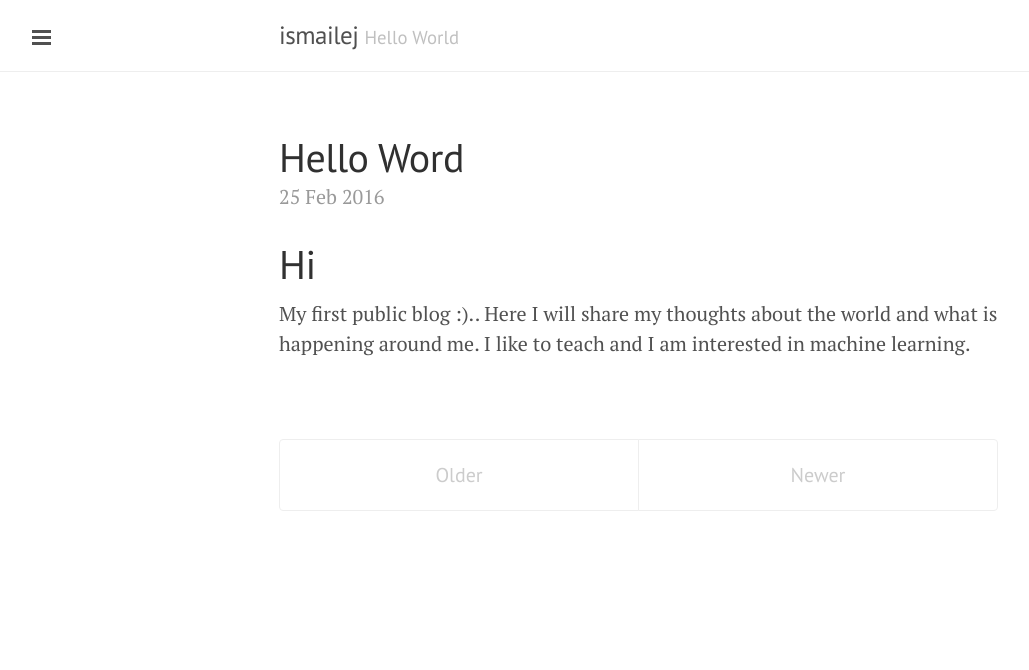
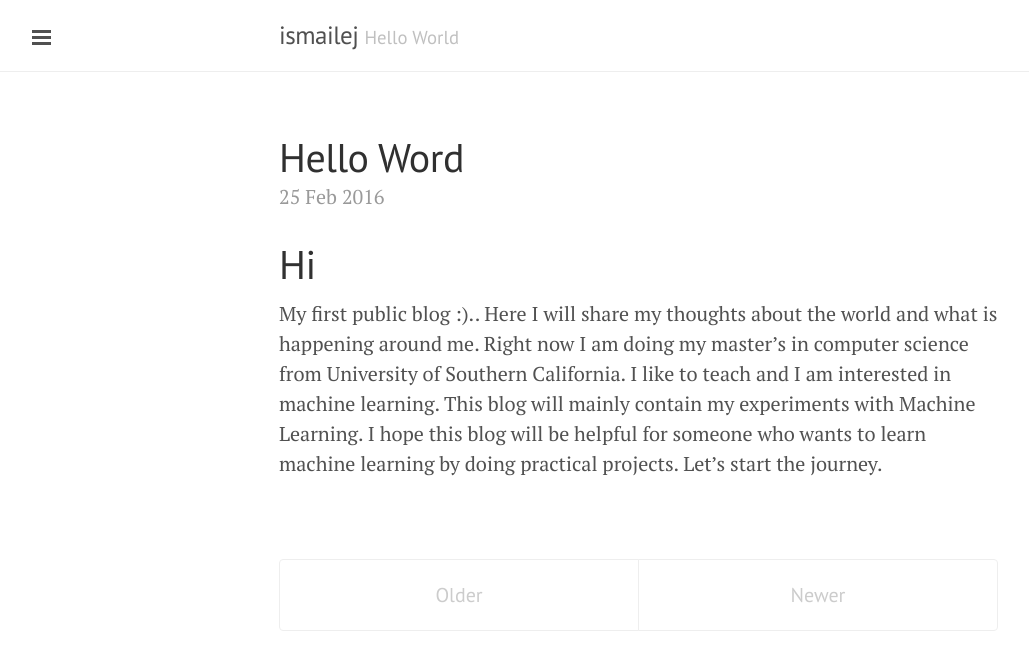
Before and after one commit to ismailej/ismailej.github.io, a Jekyll site: the page built from index.html, in a window 1280 px wide. Shown: the top 670 px of the page, without its empty margins (1-1030 px from the left). Built offline with Jekyll 4.4.1, drawn with Linux system fonts in a browser that asks for light colours; the list of posts is cut into pages by our own code.

Commit message:
Update 2016-02-25-hello-word.markdown

```diff
--- a/_posts/2016-02-25-hello-word.markdown
+++ b/_posts/2016-02-25-hello-word.markdown
@@ -1,2 +1,2 @@
 # Hi
-My first public blog :).. Here I will share my thoughts about the world and what is happening around me. I like to teach and I am interested in machine learning.
+My first public blog :).. Here I will share my thoughts about the world and what is happening around me. Right now I am doing my master's in computer science from University of Southern California. I like to teach and I am interested in machine learning. This blog will mainly contain my experiments with Machine Learning. I hope this blog will be helpful for someone who wants to learn machine learning by doing practical projects. Let's start the journey.
```
